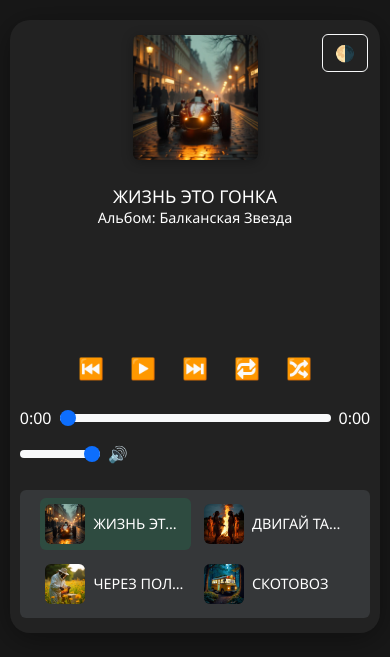
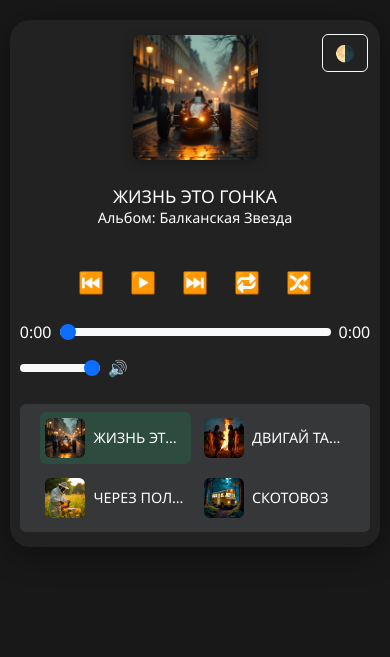
Before and after one commit to TumashenkaAliaksandr/uncle_bot, a Django app: page / in a window 390 px wide. Shown: the top 657 px of the page. Run offline with Django 5.2, Linux system fonts and the light colour scheme; data comes from the database, SQL or seed files in the repository; parts of the project's set-up code (start-up, migrations or seed data) failed here and were passed over.

Commit message:
fixing css

```diff
--- a/botapp/static/botapp/static/css/player.css
+++ b/botapp/static/botapp/static/css/player.css
@@ -178,4 +178,7 @@ body.light {
         width: 40px !important;
         height: 40px !important;
     }
+    #visualizer {
+        display: none;
+    }
 }
--- a/botapp/templates/player.html
+++ b/botapp/templates/player.html
@@ -4,7 +4,7 @@
 <html lang="ru">
 <head>
     <meta charset="UTF-8">
-    <title>Аудиоплеер</title>
+    <title>💿 ДЯДЯПлеер (﹙˓ ‍🎧 ˒﹚)</title>
     <!-- Bootstrap CSS CDN -->
     <link href="https://cdn.jsdelivr.net/npm/bootstrap@5.3.0/dist/css/bootstrap.min.css" rel="stylesheet">
     <!-- Ваш кастомный CSS -->
```
